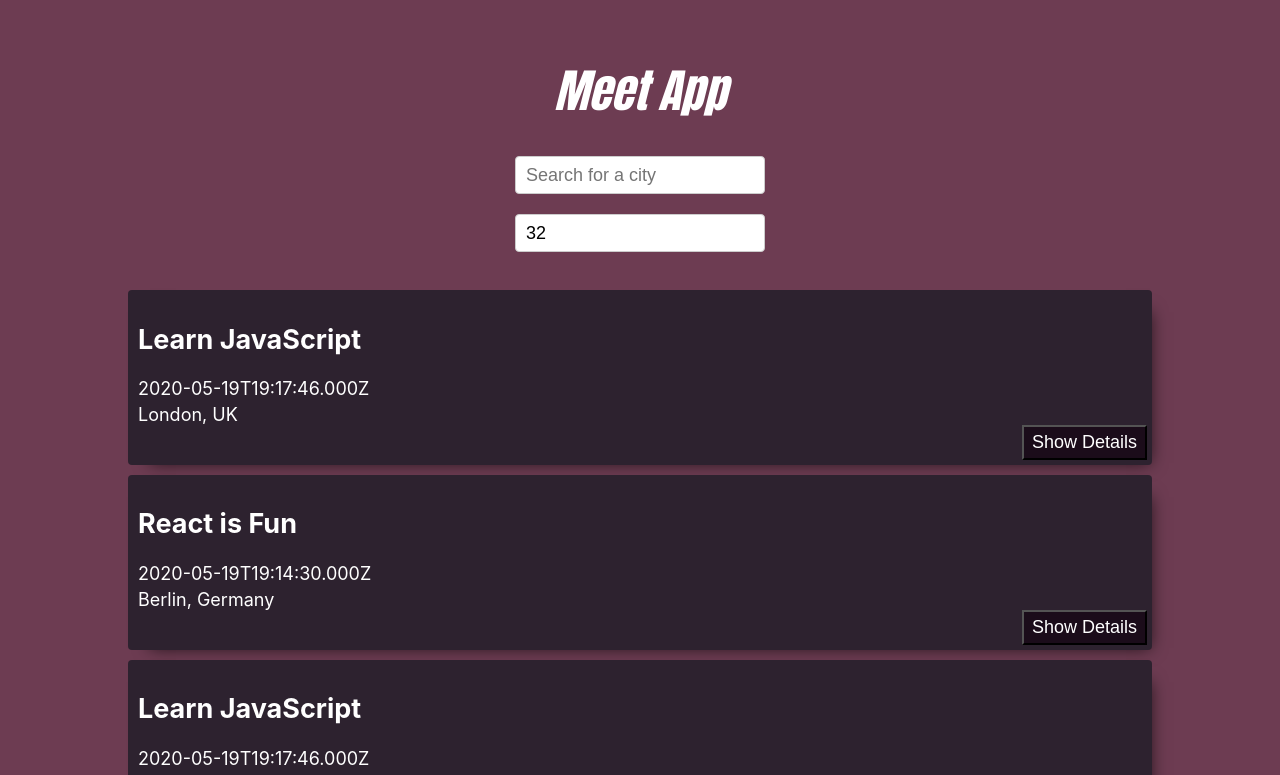
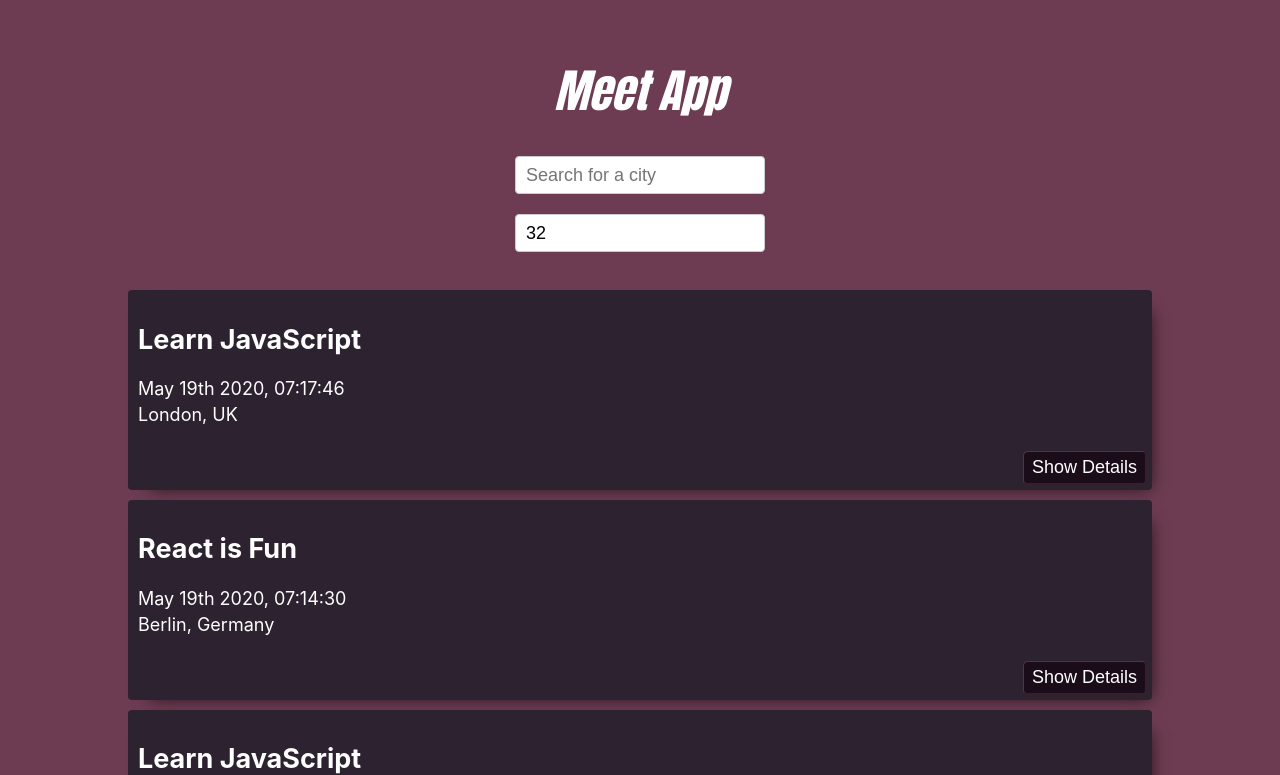
Before and after one commit to vdevhub/meet, a React (Create React App) app: page / in a window 1280 px wide. Shown: the top 775 px of the page. Built offline with nearby package versions, Linux system fonts and the light colour scheme; what atatus-spa would draw is missing.

Commit message:
Fix background span, button design, and date format

```diff
--- a/package.json
+++ b/package.json
@@ -8,6 +8,7 @@
     "@testing-library/react": "^13.4.0",
     "@testing-library/user-event": "^14.5.2",
     "atatus-spa": "^4.6.1",
+    "date-fns": "^3.6.0",
     "react": "^18.3.1",
     "react-dom": "^18.3.1",
     "react-scripts": "5.0.1",
--- a/src/App.css
+++ b/src/App.css
@@ -1,9 +1,12 @@
 @import url(https://fonts.googleapis.com/css?family=Roboto:500);
+
+body {
+  background-color: #6d3c52;
+}
 
 .App {
   text-align: center;
   padding: 2% 10%;
-  background-color: #6d3c52;
 }
 
 .App * {
@@ -105,8 +108,13 @@ input[type="number"] {
   box-shadow: 10px 10px 16px -12px rgba(0, 0, 0, 0.75);
 }
 
+.event-basic {
+  margin-bottom: 30px;
+}
+
 .event-description {
   margin: 15px 0;
+  margin-bottom: 30px;
 }
 
 .details-btn {
@@ -114,7 +122,10 @@ input[type="number"] {
   right: 5px;
   bottom: 5px;
   padding: 5px 8px;
-  margin-top: 10px;
+  border: 1px solid #593143;
+  border-bottom: 2px solid #381e29;
+  border-right: 2px solid #381e29;
+  border-radius: 5px;
   outline: none;
   cursor: pointer;
   background-color: #1b0c1a;
--- a/src/components/Event.js
+++ b/src/components/Event.js
@@ -1,13 +1,20 @@
 import { useState } from "react";
+import { format } from 'date-fns';
 
 const Event = ({ event }) => {
   const [showDetails, setShowDetails] = useState(false);
 
+  function formatDate(string) {
+    return format(new Date(string), 'MMMM do yyyy, hh:mm:ss');
+  }
+
   return (
     <li className="event" key={event.id} >
-      <h2>{event.summary}</h2>
-      <p>{event.created}</p>
-      <p>{event.location}</p>
+      <div className="event-basic">
+        <h2>{event.summary}</h2>
+        <p>{formatDate(event.created)}</p>
+        <p>{event.location}</p>
+      </div>
       {showDetails ? (
         <div className="details">
           <h3>About event:</h3>
```
Also changed, not shown: 2 other files (tests, documents, lock files or other folders).
